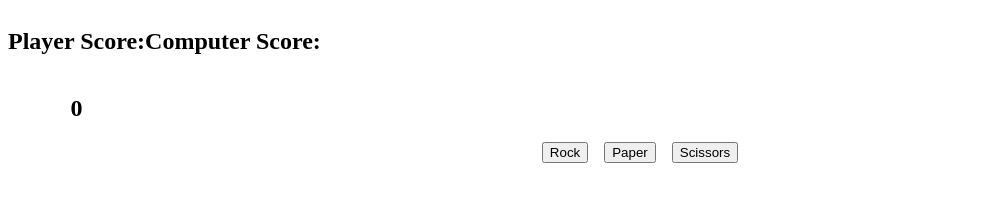
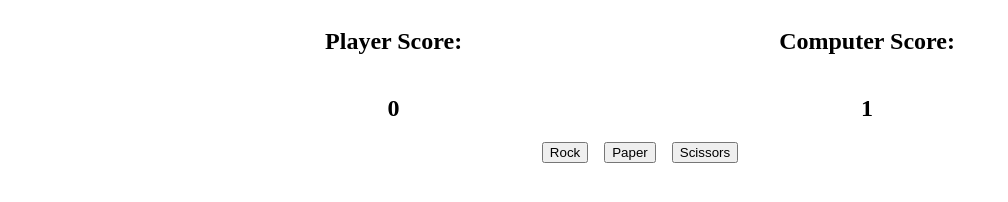
Before and after one commit to aRav3n/TOP.RockPaperScissors, a plain HTML site: page index.html in a window 1280 px wide. Both pictures are taken after a click on the button "Rock". Shown: the whole page, without its empty margins (0-1008 px from the left). Drawn offline with Linux system fonts and the light colour scheme.

Commit message:
Add computer score functionality to JS

```diff
--- a/index.html
+++ b/index.html
@@ -12,11 +12,11 @@
     <div class="scores">
         <div class="scoreCard">
             <h2>Player Score:</h1>
-            <h2 id="playerScore"></h2>
+            <h2 id="playerScore">0</h2>
         </div>
         <div class="scoreCard">
             <h2>Computer Score:</h2>
-            <h2 id="computerScore"></h2>
+            <h2 id="computerScore">0</h2>
         </div>
     </div>
     <div class="buttonContainer">
--- a/script.js
+++ b/script.js
@@ -1,12 +1,14 @@
 // Initialize variables
 const possibleThrows = ['rock','paper','scissors'];
 let playerScore = 0;
+let computerScore = 0;
 
 // Prep html items for use later
 const rockButton = document.querySelector('#rock');
 const paperButton = document.querySelector('#paper');
 const scissorsButton = document.querySelector('#scissors');
 const playerScoreDisplay = document.querySelector('#playerScore');
+const computerScoreDisplay = document.querySelector('#computerScore');
 
 // Get computer choice
 function getComputerChoice () {
@@ -44,8 +46,11 @@ function playOneRound(playerSelection) {
     // Update score
     if (result === 'Win') {
         playerScore++;
+    } else if (result === 'Lose') {
+        computerScore++;
     };
     playerScoreDisplay.textContent = playerScore;
+    computerScoreDisplay.textContent = computerScore;
 };
 
 // Button clicks trigger a round
--- a/style.css
+++ b/style.css
@@ -10,4 +10,9 @@ div {
 .scoreCard {
     align-items: center;
     flex-direction: column;
+    justify-content: flex-start;
 }
+
+.scores {
+    justify-content: space-evenly;
+}
```
